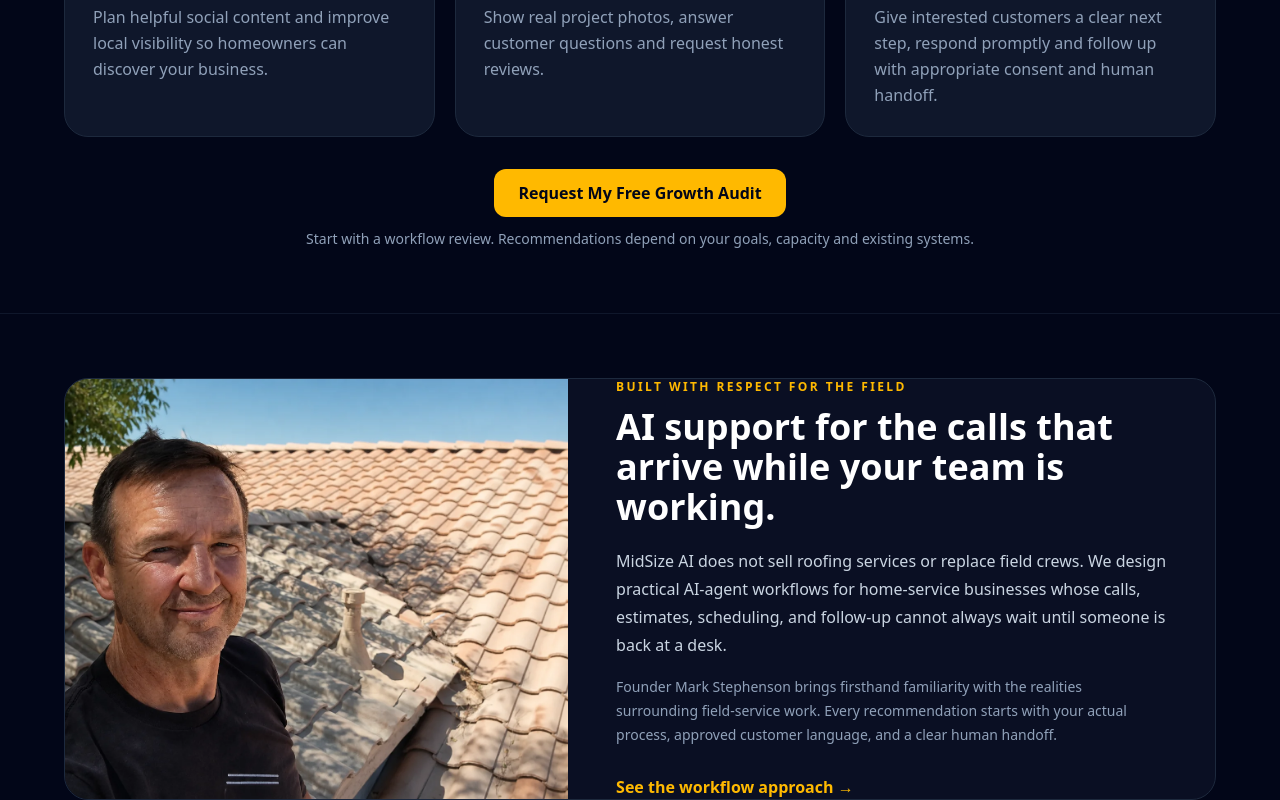
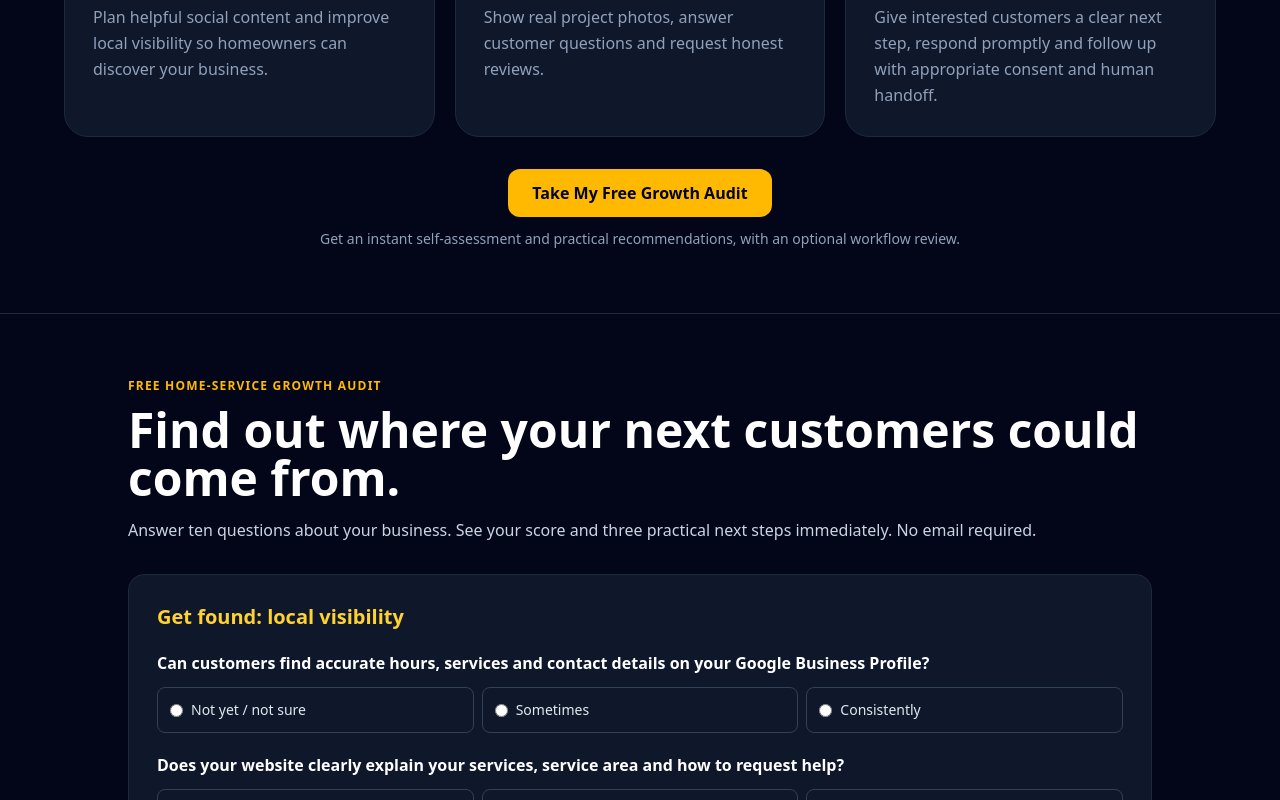
Before and after one commit to mastephenson12/midsize, a React (Vite) app in the folder website/: page / in a window 1280 px wide. Shown: the part 2000-2800 px from the top of the page. Built offline with nearby package versions, Linux system fonts and the light colour scheme.

Commit message:
Add free contractor growth audit (#96)
* Add transparent five-category growth audit scoring

* Build free interactive contractor growth assessment

* Connect homepage growth CTAs to interactive audit

* Add growth audit scoring regression tests

```diff
--- a/website/src/App.jsx
+++ b/website/src/App.jsx
@@ -1,5 +1,6 @@
 import React, { useState } from 'react';
 import HomeownerResources from './HomeownerResources.jsx';
+import GrowthAudit from './GrowthAudit.jsx';
 
 export default function App() {
   const [activeTab, setActiveTab] = useState('samantha');
@@ -41,8 +42,8 @@ export default function App() {
             </span>
           </div>
           <div className="flex items-center gap-3">
-            <a href="https://apply.midsizeai.com/application?utm_source=midsizeai.com&utm_medium=navigation&utm_campaign=workflow_audit&utm_content=header_cta" className="hidden md:inline-flex bg-amber-400 hover:bg-amber-300 text-slate-950 font-bold px-4 py-3 rounded-lg text-sm">
-              Request Free Growth Audit
+            <a href="#growth-audit" className="hidden md:inline-flex bg-amber-400 hover:bg-amber-300 text-slate-950 font-bold px-4 py-3 rounded-lg text-sm">
+              Free Growth Audit
             </a>
             <button type="button" aria-expanded={menuOpen} aria-controls="site-menu" onClick={() => setMenuOpen(!menuOpen)} className="min-h-11 rounded-lg border border-slate-600 px-4 py-3 text-sm font-semibold text-white hover:bg-slate-800 focus-visible:outline focus-visible:outline-2 focus-visible:outline-amber-400">
               {menuOpen ? 'Close menu' : 'Menu'}
@@ -175,11 +176,13 @@ export default function App() {
             ))}
           </div>
           <div className="mt-8 text-center">
-            <a href="https://apply.midsizeai.com/application?utm_source=midsizeai.com&utm_medium=homepage&utm_campaign=workflow_audit&utm_content=growth_system" className="inline-flex rounded-xl bg-amber-400 px-6 py-3 font-bold text-slate-950 hover:bg-amber-300">Request My Free Growth Audit</a>
-            <p className="mt-3 text-sm text-slate-400">Start with a workflow review. Recommendations depend on your goals, capacity and existing systems.</p>
+            <a href="#growth-audit" className="inline-flex rounded-xl bg-amber-400 px-6 py-3 font-bold text-slate-950 hover:bg-amber-300">Take My Free Growth Audit</a>
+            <p className="mt-3 text-sm text-slate-400">Get an instant self-assessment and practical recommendations, with an optional workflow review.</p>
           </div>
         </div>
       </section>
+
+      <GrowthAudit />
 
       {/* Founder / Field Context */}
       <section className="border-t border-slate-900 px-6 py-16">
@@ -342,8 +345,8 @@ export default function App() {
           <article className="bg-slate-900 border border-slate-800 rounded-3xl p-8 sm:p-10">
             <span className="text-xs font-bold text-amber-400 uppercase tracking-widest">For Home-Service Businesses</span>
             <h2 className="text-2xl sm:text-3xl font-bold text-white mt-3 mb-3">Ready to turn more interest into booked appointments?</h2>
-            <p className="text-slate-400 text-sm sm:text-base mb-7">Start with a free workflow review of how inquiries become appointments. We’ll identify practical next steps for visibility, trust and follow-up based on your business.</p>
-            <a href="https://apply.midsizeai.com/application?utm_source=midsizeai.com&utm_medium=cta&utm_campaign=workflow_audit&utm_content=closing_cta" className="inline-block bg-white hover:bg-slate-100 text-slate-950 font-bold px-6 py-3 rounded-xl text-sm transition-all">Request My Free Growth Audit</a>
+            <p className="text-slate-400 text-sm sm:text-base mb-7">Take the free self-assessment to identify practical next steps for visibility, trust and follow-up based on your business. No email required.</p>
+            <a href="#growth-audit" className="inline-block bg-white hover:bg-slate-100 text-slate-950 font-bold px-6 py-3 rounded-xl text-sm transition-all">Take My Free Growth Audit</a>
           </article>
         </div>
       </section>
--- /dev/null
+++ b/website/src/GrowthAudit.jsx
@@ -0,0 +1,60 @@
+import React, { useState, useRef } from 'react';
+import { categories, choices, scoreAudit } from './growthAudit.js';
+
+export default function GrowthAudit() {
+  const [answers, setAnswers] = useState({});
+  const [result, setResult] = useState(null);
+  const resultRef = useRef(null);
+  const count = Object.keys(answers).length;
+  function submit(event) {
+    event.preventDefault();
+    const next = scoreAudit(answers);
+    if (!next) return;
+    setResult(next);
+  }
+  return (
+    <section id="growth-audit" className="scroll-mt-28 border-t border-slate-800 px-6 py-16">
+      <div className="mx-auto max-w-5xl">
+        <p className="text-xs font-bold uppercase tracking-widest text-amber-400">Free home-service growth audit</p>
+        <h2 className="mt-3 text-3xl font-extrabold text-white sm:text-5xl">Find out where your next customers could come from.</h2>
+        <p className="mt-4 text-slate-300">Answer ten questions about your business. See your score and three practical next steps immediately. No email required.</p>
+        <form onSubmit={submit} className="mt-8 space-y-6">
+          {categories.map(category => (
+            <div key={category.id} className="rounded-2xl border border-slate-800 bg-slate-900 p-5 sm:p-7">
+              <h3 className="mb-5 text-xl font-bold text-amber-300">{category.title}</h3>
+              {category.questions.map(([question], i) => {
+                const key = category.id + '-' + i;
+                return <fieldset key={key} className="mb-5 last:mb-0">
+                  <legend className="mb-3 font-semibold text-white">{question}</legend>
+                  <div className="grid gap-2 sm:grid-cols-3">
+                    {choices.map(([value, label]) => <label key={value} className="flex cursor-pointer items-center gap-2 rounded-lg border border-slate-700 p-3 text-sm text-slate-200 hover:border-amber-400">
+                      <input required type="radio" name={key} value={value} checked={answers[key] === value} onChange={() => {setAnswers(old => ({...old, [key]:value})); setResult(null);}} className="accent-amber-400" />
+                      {label}
+                    </label>)}
+                  </div>
+                </fieldset>;
+              })}
+            </div>
+          ))}
+          <p aria-live="polite" className="text-sm text-slate-300">{count} of 10 questions answered</p>
+          <button type="submit" disabled={count !== 10} className="rounded-xl bg-amber-400 px-6 py-3 font-bold text-slate-950 disabled:opacity-50">See My Growth Score</button>
+        </form>
+        {result && <div ref={resultRef} aria-live="polite" className="mt-8 rounded-3xl border border-amber-400/30 bg-slate-900 p-6 sm:p-9">
+          <p className="text-sm font-bold uppercase tracking-widest text-amber-400">Your growth readiness score</p>
+          <p className="mt-2 text-5xl font-extrabold text-white">{result.score}<span className="text-xl text-slate-400"> / 100</span></p>
+          <p className="mt-3 text-sm text-slate-300">Based on your own answers, with five equally weighted categories. This is a planning checklist, not an independent business rating or a revenue forecast.</p>
+          <div className="mt-6 space-y-4">
+            {result.categories.map(c => <div key={c.id}><div className="flex justify-between gap-3 text-sm text-slate-200"><span>{c.title}</span><span>{c.score}/100</span></div><div className="mt-2 h-2 rounded bg-slate-700"><div className="h-full rounded bg-amber-400" style={{width: c.score + '%'}} /></div></div>)}
+          </div>
+          <h3 className="mt-8 text-xl font-bold text-white">Your recommended next steps</h3>
+          <ol className="mt-3 list-decimal space-y-2 pl-5 text-slate-300">{result.actions.map(a => <li key={a}>{a}</li>)}</ol>
+          <p className="mt-6 text-sm text-slate-300">Want help putting these steps into practice? Request a free workflow review. Your answers stay on this page and are not sent to the application.</p>
+          <div className="mt-4 flex flex-wrap gap-3">
+            <a href="https://apply.midsizeai.com/application?utm_source=midsizeai.com&utm_medium=growth_audit&utm_campaign=workflow_audit&utm_content=result" className="rounded-xl bg-amber-400 px-6 py-3 font-bold text-slate-950">Request My Free Growth Review</a>
+            <button type="button" onClick={() => {setAnswers({}); setResult(null); document.getElementById('growth-audit')?.scrollIntoView();}} className="rounded-xl border border-slate-600 px-6 py-3 font-bold text-white">Start Over</button>
+          </div>
+        </div>}
+      </div>
+    </section>
+  );
+}
--- /dev/null
+++ b/website/src/growthAudit.js
@@ -0,0 +1,35 @@
+export const categories = [
+  { id: 'visibility', title: 'Get found: local visibility', questions: [
+    ['Can customers find accurate hours, services and contact details on your Google Business Profile?', 'Review and complete your Google Business Profile.'],
+    ['Does your website clearly explain your services, service area and how to request help?', 'Make your service area and inquiry button clear on your website.']
+  ]},
+  { id: 'social', title: 'Get found: social media', questions: [
+    ['Do you publish helpful local content consistently?', 'Plan a weekly schedule of useful homeowner questions and answers.'],
+    ['Do your posts offer a relevant next step, such as requesting an estimate?', 'Connect posts to relevant service pages or inquiry forms.']
+  ]},
+  { id: 'trust', title: 'Get trusted: reputation', questions: [
+    ['Do you routinely ask customers for honest reviews after completed jobs?', 'Create a consistent, policy-compliant review request process.'],
+    ['Do you share real project photos and explain your work with customer permission?', 'Collect approved project photos and explain the problem and solution.']
+  ]},
+  { id: 'conversion', title: 'Get booked: lead conversion', questions: [
+    ['Do new calls and web inquiries receive a prompt response, including when your team is busy?', 'Map missed-call coverage and assign ownership of new inquiries.'],
+    ['Do you consistently follow up on open estimates and track booked appointments?', 'Set up consent-aware estimate follow-up and appointment tracking.']
+  ]},
+  { id: 'retention', title: 'Keep growing: customer retention', questions: [
+    ['Do you check in with customers after work is completed?', 'Add a post-job check-in to catch unresolved concerns.'],
+    ['Do you have a process for appropriate repeat-service reminders or referral requests?', 'Create a permission-based customer retention and referral process.']
+  ]}
+];
+export const choices = [['0', 'Not yet / not sure'], ['1', 'Sometimes'], ['2', 'Consistently']];
+export function scoreAudit(answers) {
+  const keys = categories.flatMap(c => c.questions.map((_, i) => c.id + '-' + i));
+  if (!keys.every(k => choices.some(([v]) => v === answers[k]))) return null;
+  const results = categories.map(c => {
+    const values = c.questions.map((_, i) => Number(answers[c.id + '-' + i]));
+    return { id: c.id, title: c.title, score: Math.round(values.reduce((a,b) => a+b,0) / (2 * values.length) * 100),
+      actions: c.questions.flatMap((q,i) => values[i] < 2 ? [{ text:q[1], value:values[i] }] : []) };
+  });
+  const score = Math.round(results.reduce((sum,c) => sum+c.score,0)/results.length);
+  const actions = results.flatMap(c => c.actions).sort((a,b) => a.value-b.value).slice(0,3).map(a => a.text);
+  return { score, categories: results, actions: actions.length ? actions : ['Keep tracking qualified inquiries and booked appointments to identify the next improvement.'] };
+}
```
Also changed, not shown: 1 other file (tests, documents, lock files or other folders).
